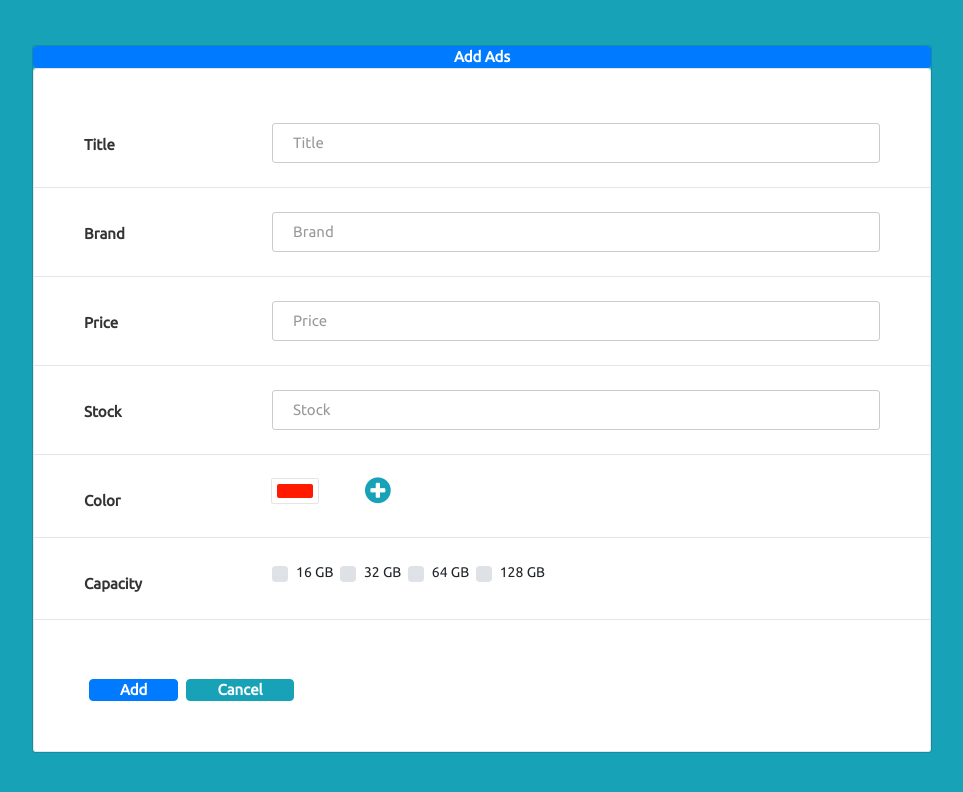
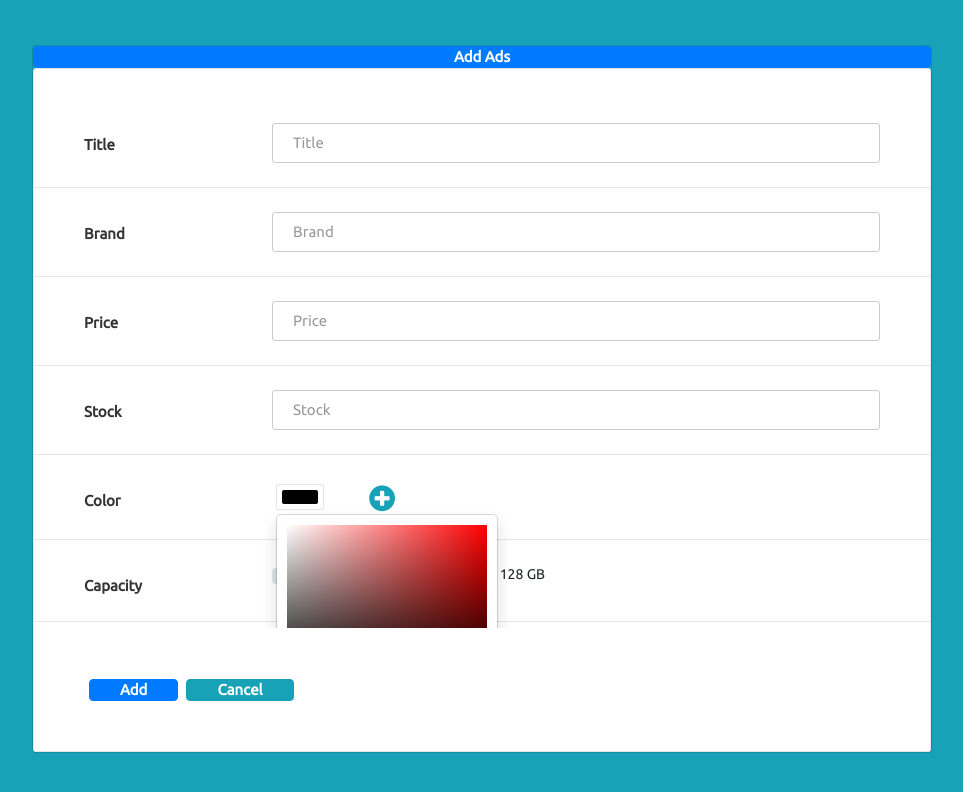
Before and after one commit to HARcode/e-commerce-web, a React (Create React App) app in the folder e-commerce-client/: page /add in a window 1280 px wide. Both pictures are taken after a click on the element 453 px from the left and 491 px from the top of the page. Shown: the top 792 px of the page, without its empty margins (158-1121 px from the left). Built offline with nearby package versions, Linux system fonts and the light colour scheme.

Commit message:
Added feature add color

```diff
--- a/e-commerce-client/src/containers/addItem.js
+++ b/e-commerce-client/src/containers/addItem.js
@@ -1,11 +1,14 @@
-'use strict'
-
 import React, { Component } from "react";
-import reactCSS from 'reactcss'
+import reactCSS from "reactcss";
 // import '../../mockup/style.css'
 import { connect } from "react-redux";
-import { SketchPicker } from 'react-color';
+import { SketchPicker } from "react-color";
 import { FormItem } from "../components/form";
+
+Node.prototype.getParents = function(nth = 0) {
+  if (nth <= 0) return this.parentElement;
+  return this.getParents.call(this.parentElement, --nth);
+};
 
 export default class AddItem extends Component {
   constructor(props) {
@@ -17,7 +20,7 @@ export default class AddItem extends Component {
       description: "",
       detail: "",
       brand: "",
-            colors: [{ r: "255", g: "26", b: "0", a: "1" }],
+      colors: ["#000000"],
       red: "",
       blue: "",
       white: "",
@@ -35,25 +38,53 @@ export default class AddItem extends Component {
     //
     // this.handleCheckbook = this.handleCheckbook.bind(this)
   }
-    handleClickColor = () => {
-        this.setState({ displayColorPicker: !this.state.displayColorPicker })
+  handleClickColor = e => {
+    let { id } = e.target;
+    id = Number(id.split("click")[1]);
+    this.setState(state => ({
+      displayColorPicker: state.displayColorPicker.map((disp, i) =>
+        i === id ? !disp : disp
+      )
+    }));
+    // this.setState({ displayColorPicker: [!this.state.displayColorPicker[0]] });
   };
 
-    handleCloseColor = () => {
-        this.setState({ displayColorPicker: false })
+  handleCloseColor = e => {
+    let { id } = e.target;
+    id = Number(id.split("close")[1]);
+    this.setState(state => ({
+      displayColorPicker: state.displayColorPicker.map((disp, i) =>
+        i === id ? false : disp
+      )
+    }));
   };
 
-    handleChangeColor = (color) => {
+  handleChangeColor = (color, e) => {
+    e.persist();
+    let target = e.target;
+    if (target) {
+      let { id } = target.getParents(5);
+      id = Number(id.split("color")[1]);
       this.setState(state => ({
-            colors: [color.rgb]
-        }))
-        // this.setState({ color: color.rgb })
+        colors: state.colors.map((v, i) => (i === id ? color.hex : v))
+      }));
     }
+  };
+
+  addColor = e => {
+    e.preventDefault();
+    if (this.state.colors.length === 7) e.target.style.display = "none";
+    else
+      this.setState(state => ({
+        colors: [...state.colors, "#000000"],
+        displayColorPicker: [...state.displayColorPicker, false]
+      }));
+  };
 
   handleCheckbook(event) {
     //Checkbox
     const target = event.target;
-        const value = target.type === 'checkbox' ? target.checked : target.value;
+    const value = target.type === "checkbox" ? target.checked : target.value;
     const name = target.name;
 
     this.setState({
@@ -64,85 +95,130 @@ export default class AddItem extends Component {
   handleInputChange = e => {
     let { name, value, inputMode } = e.target;
     if (inputMode === "numeric") {
-            value = value.replace(/\D/g, '');
-            value = value.replace(/(\d)(?=(\d{3})+(?!\d))/g, '$1.');
-            value = value && `Rp ${value}`
+      value = value.replace(/\D/g, "");
+      value = value.replace(/(\d)(?=(\d{3})+(?!\d))/g, "$1.");
+      value = value && `Rp ${value}`;
     }
-        this.setState({ [name]: value })
-    }
+    this.setState({ [name]: value });
+  };
 
   render() {
     let { colors } = this.state;
     const styles = reactCSS({
-            'default': {
+      default: {
         colors: colors.map(color => ({
-                    width: '36px',
-                    height: '14px',
-                    borderRadius: '2px',
-                    background: `rgba(${color.r}, ${color.g}, ${color.b}, ${color.a})`
+          width: "36px",
+          height: "14px",
+          borderRadius: "2px",
+          background: color
         })),
         swatch: {
-                    padding: '5px',
-                    background: '#fff',
-                    borderRadius: '1px',
-                    boxShadow: '0 0 0 1px rgba(0,0,0,.1)',
-                    display: 'inline-block',
-                    cursor: 'pointer',
+          padding: "5px",
+          background: "#fff",
+          borderRadius: "1px",
+          boxShadow: "0 0 0 1px rgba(0,0,0,.1)",
+          display: "inline-block",
+          cursor: "pointer"
         },
         popover: {
-                    position: 'absolute',
-                    zIndex: '2',
+          position: "absolute",
+          zIndex: "2"
         },
         cover: {
-                    position: 'fixed',
-                    top: '0px',
-                    right: '0px',
-                    bottom: '0px',
-                    left: '0px',
-                },
-            },
+          position: "fixed",
+          top: "0px",
+          right: "0px",
+          bottom: "0px",
+          left: "0px"
+        }
+      }
     });
 
     let { title, brand, price, stock, detail, description } = this.state;
     let forms = [
       { name: "title", label: "Title", type: "text", value: title },
       { name: "brand", label: "Brand", type: "text", value: brand },
-            { name: "price", label: "Price", type: "text", inputMode: "numeric", min: 0, value: price },
+      {
+        name: "price",
+        label: "Price",
+        type: "text",
+        inputMode: "numeric",
+        min: 0,
+        value: price
+      },
       { name: "stock", label: "Stock", type: "number", min: 0, value: stock },
-            '',
+      "",
       {
-                name: "capacity", label: "Capacity", type: "checkbox",
+        name: "capacity",
+        label: "Capacity",
+        type: "checkbox",
         values: [16, 32, 64, 128],
         options: [16, 32, 64, 128].map(x => `${x} GB`),
         ids: [16, 32, 64, 128].map(x => `capacity${x}`)
       },
-            { name: "detail", label: "Detail Product", type: "textarea", value: detail },
-            '',
-            { name: "description", label: "Description", type: "textarea", value: description }
+      {
+        name: "detail",
+        label: "Detail Product",
+        type: "textarea",
+        value: detail
+      },
+      "",
+      {
+        name: "description",
+        label: "Description",
+        type: "textarea",
+        value: description
+      }
     ];
 
     let formItems = forms.map((form, i) => {
-            if (i === 4) return (
-                <div key={i} className="form-row">
+      if (i === 4)
+        return (
+          <div key={i} className="form-row row">
             <div className="name">Color</div>
             {colors.map((color, idx) => (
-                        <div key={idx}></div>
+              <div
+                key={idx}
+                id={`color${idx}`}
+                style={{ marginTop: "0.35rem" }}
+                className="col-1"
+              >
+                <div
+                  style={styles.swatch}
+                  onClick={this.handleClickColor}
+                  id={`click${idx}`}
+                >
+                  <div style={styles.colors[idx]} id={`click${idx}`} />
+                </div>
+                {this.state.displayColorPicker[idx] && (
+                  <div style={styles.popover}>
+                    <div
+                      style={styles.cover}
+                      onClick={this.handleCloseColor}
+                      id={`close${idx}`}
+                    />
+                    <SketchPicker
+                      color={color}
+                      onChange={this.handleChangeColor}
+                      id={`color${idx}`}
+                    />
+                  </div>
+                )}
+              </div>
             ))}
-                    <div style={styles.swatch} onClick={this.handleClickColor}>
-                        <div style={styles.colors[0]} />
-                    </div>
-                    {this.state.displayColorPicker[0] && <div style={styles.popover}>
-                        <div style={styles.cover} onClick={this.handleCloseColor} />
-                        <SketchPicker color={this.state.colors[0]} onChange={this.handleChangeColor} />
-                    </div>}
-                    <div className="align-center mx-3">
-                        <button type="button" className="btn text-info bg-transparent" style={{ marginTop: "-0.35rem" }}>
+            <div style={{ marginTop: "0.15rem" }}>
+              <button
+                type="button"
+                className="btn text-info bg-transparent"
+                onClick={this.addColor}
+              >
                 <i className="fa fa-plus-circle fa-2x" aria-hidden="true"></i>
               </button>
             </div>
           </div>
         ); // color picker
-            if (i === 7) return (
+      if (i === 7)
+        return (
           <div key={i} className="form-row">
             <div className="name">Choose Image</div>
             <div className="value">
@@ -153,35 +229,40 @@ export default class AddItem extends Component {
                   name="filename"
                   id="file"
                 />
-                            <label className="label--file" htmlFor="file">Choose file</label>
+                <label className="label--file" htmlFor="file">
+                  Choose file
+                </label>
                 <span className="input-file__info">No file chosen</span>
               </div>
               <div className="label--desc">
-                            Upload your image or any other relevant file. Max file size
-                            50 MB
+                Upload your image or any other relevant file. Max file size 50
+                MB
               </div>
             </div>
           </div>
         ); // file
-            return (
-                <FormItem key={i} {...form} onChange={this.handleInputChange} />
-            )
-        })
+      return <FormItem key={i} {...form} onChange={this.handleInputChange} />;
+    });
 
     return (
       <div className="page-wrapper bg-info p-t-45 p-b-50">
         <div className="wrapper wrapper--w900">
           <div className="card card-6">
             <div className="card-heading">
-                            <h2 className="btn btn-primary col-lg-12 col-sm-12 col-md-12">Add Ads</h2>
+              <h2 className="btn btn-primary col-lg-12 col-sm-12 col-md-12">
+                Add Ads
+              </h2>
             </div>
-                        <div className="card-body" style={{ maxHeight: "70vh", overflowY: "auto" }}>
-                            <form method="POST">
+            <div
+              className="card-body"
+              style={{ maxHeight: "70vh", overflowY: "auto" }}
+            >
+              <form method="POST" id="add">
                 {formItems}
               </form>
             </div>
             <div className="card-footer">
-                            <button className="btn btn-primary" type="submit">
+              <button className="btn btn-primary" form="add" type="submit">
                 Add
               </button>
               <button className="btn btn-info mx-2" type="submit">
@@ -191,6 +272,6 @@ export default class AddItem extends Component {
           </div>
         </div>
       </div>
-        )
+    );
   }
 }
```
Lines whose indentation alone changed are shown as unchanged.
